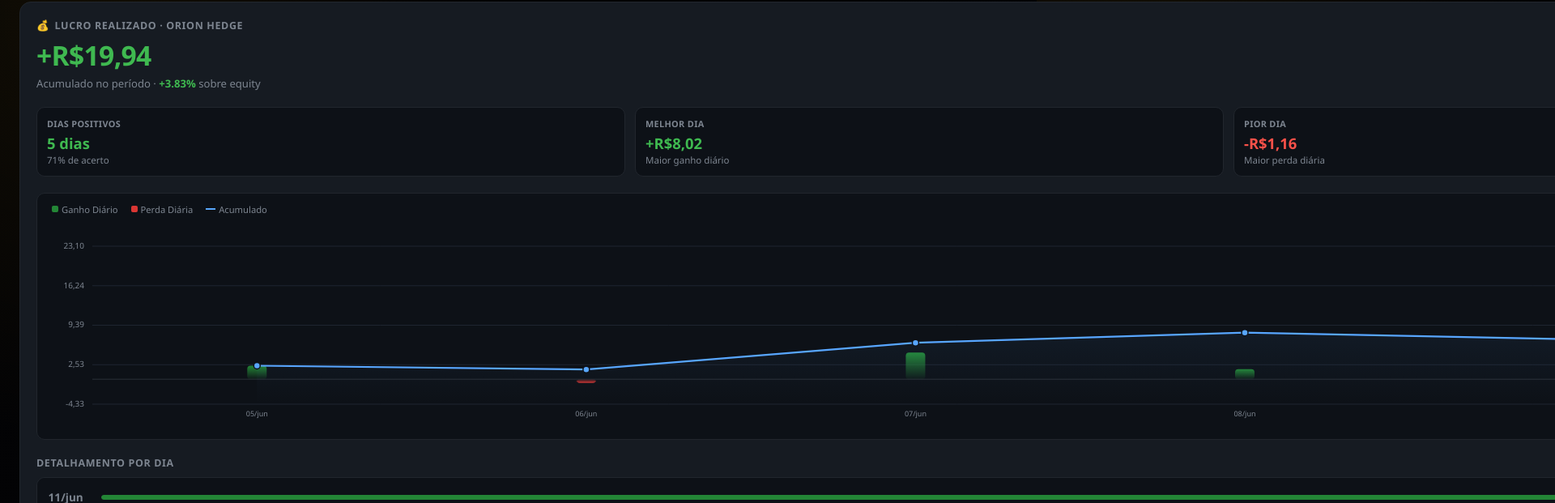
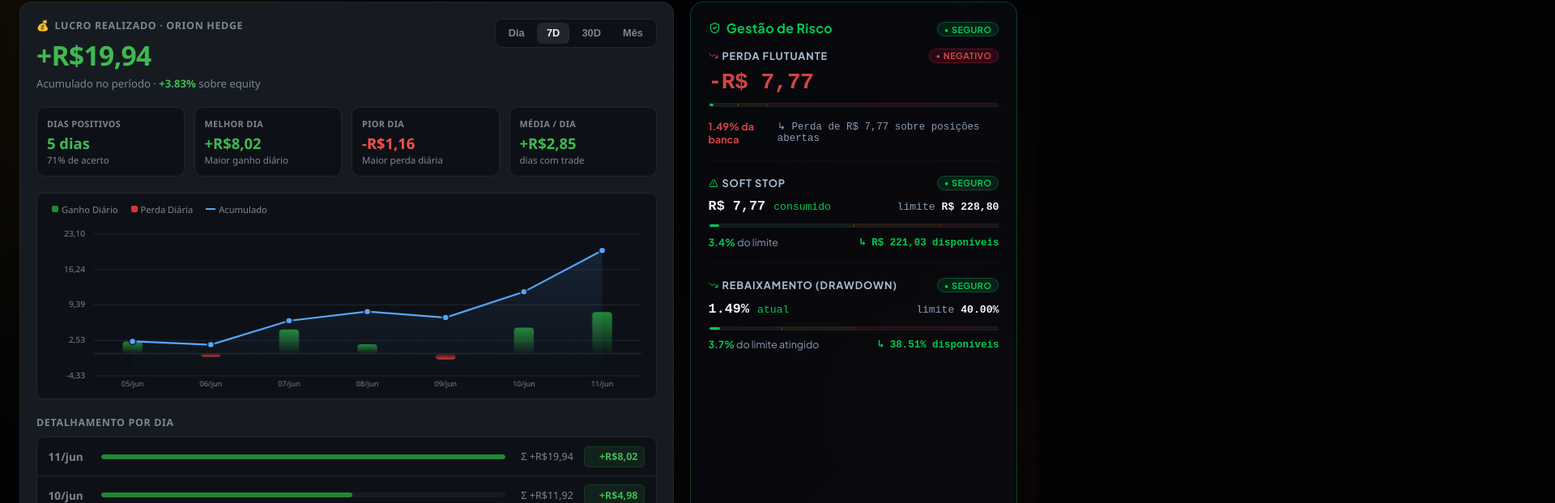
Before and after one commit to tonyrogeness-web/Oriontech, a Next.js app: page / in a window 1280 px wide. Shown: the part 935-1556 px from the top of the page at 81% size, 1920 px wide, since content can reach past the window. Built offline with nearby package versions, Linux system fonts and the light colour scheme; no server answers; the database is empty.

Commit message:
fix: canvas width expansion and positioning issues

```diff
--- a/src/components/Charts.tsx
+++ b/src/components/Charts.tsx
@@ -20,9 +20,9 @@ export default function Charts({ history = [], currencyMode = "BRL", brlRate = 5
   const [hoveredIndex, setHoveredIndex] = useState<number | null>(null);
   const [tooltipPos, setTooltipPos] = useState({ x: 0, y: 0 });
 
-  const containerRef = useRef<HTMLDivElement | null>(null);
+  const chartWrapperRef = useRef<HTMLDivElement | null>(null);
   const canvasRef = useRef<HTMLCanvasElement | null>(null);
-  const [canvasSize, setCanvasSize] = useState({ width: 600, height: 260 });
+  const [canvasSize, setCanvasSize] = useState({ width: 500, height: 210 });
 
   // 1. Safe Date Parser & Formatter
   const parseSafeDate = (dateStr: string) => {
@@ -126,18 +126,20 @@ export default function Charts({ history = [], currencyMode = "BRL", brlRate = 5
   const worstDay = filteredData.length > 0 ? Math.min(...filteredData.map((d) => d.daily)) : 0;
   const averageDailyProfit = tradingDays.length > 0 ? totalAccumulated / tradingDays.length : 0;
 
-  // 7. Track resizing to keep Canvas responsive
+  // 7. Stable Resizing using Wrapper element and Absolute positioning
   useEffect(() => {
-    const container = containerRef.current;
-    if (!container) return;
+    const wrapper = chartWrapperRef.current;
+    if (!wrapper) return;
 
     const observer = new ResizeObserver((entries) => {
       if (!entries || entries.length === 0) return;
       const { width } = entries[0].contentRect;
-      setCanvasSize({ width: Math.max(280, width), height: 260 });
+      // Deduct internal padding (approx 16px) to get raw drawing width
+      const drawWidth = Math.max(260, width - 16);
+      setCanvasSize({ width: drawWidth, height: 210 });
     });
 
-    observer.observe(container);
+    observer.observe(wrapper);
     return () => observer.disconnect();
   }, []);
 
@@ -174,8 +176,6 @@ export default function Charts({ history = [], currencyMode = "BRL", brlRate = 5
     const dpr = window.devicePixelRatio || 1;
     canvas.width = canvasSize.width * dpr;
     canvas.height = canvasSize.height * dpr;
-    canvas.style.width = `${canvasSize.width}px`;
-    canvas.style.height = `${canvasSize.height}px`;
     ctx.scale(dpr, dpr);
 
     const width = canvasSize.width;
@@ -187,9 +187,9 @@ export default function Charts({ history = [], currencyMode = "BRL", brlRate = 5
 
     // Margins
     const padLeft = 60;
-    const padRight = 20;
-    const padTop = 30;
-    const padBottom = 35;
+    const padRight = 10;
+    const padTop = 15;
+    const padBottom = 20;
     const graphWidth = width - padLeft - padRight;
     const graphHeight = height - padTop - padBottom;
 
@@ -367,7 +367,7 @@ export default function Charts({ history = [], currencyMode = "BRL", brlRate = 5
     filteredData.forEach((d, idx) => {
       if (idx % labelInterval === 0 || idx === filteredData.length - 1) {
         const x = getX(idx);
-        ctx.fillText(d.label, x, padTop + graphHeight + 8);
+        ctx.fillText(d.label, x, padTop + graphHeight + 6);
       }
     });
   }, [canvasSize, filteredData, hoveredIndex, currencyMode, brlRate]);
@@ -381,7 +381,7 @@ export default function Charts({ history = [], currencyMode = "BRL", brlRate = 5
     const x = e.clientX - rect.left;
 
     const padLeft = 60;
-    const padRight = 20;
+    const padRight = 10;
     const graphWidth = canvasSize.width - padLeft - padRight;
 
     if (x >= padLeft && x <= canvasSize.width - padRight) {
@@ -428,9 +428,9 @@ export default function Charts({ history = [], currencyMode = "BRL", brlRate = 5
         flexDirection: "column",
         gap: "1.25rem",
         boxSizing: "border-box",
-        width: "100%"
+        width: "100%",
+        overflow: "hidden"
       }}
-      ref={containerRef}
     >
       {/* 1. HEADER ROW */}
       <div style={{ display: "flex", justifyContent: "space-between", alignItems: "flex-start", flexWrap: "wrap", gap: "0.75rem" }}>
@@ -535,42 +535,55 @@ export default function Charts({ history = [], currencyMode = "BRL", brlRate = 5
 
       {/* 3. CANVAS CHART AND TOOLTIP */}
       <div
+        ref={chartWrapperRef}
         style={{
           position: "relative",
           background: "#0d1117",
           border: "1px solid #21262d",
           borderRadius: "10px",
           padding: "0.75rem 0.5rem 0.5rem 0.5rem",
-          overflow: "hidden"
+          overflow: "hidden",
+          width: "100%",
+          boxSizing: "border-box"
         }}
       >
         {/* Legend above */}
         <div style={{ display: "flex", gap: "1rem", fontSize: "0.7rem", color: "#7d8590", marginBottom: "0.5rem", paddingLeft: "10px" }}>
           <span style={{ display: "flex", alignItems: "center", gap: "4px" }}>
-            <span style={{ display: "inline-block", width: "8px", height: "8px", background: "#238636", borderRadius: "2px" }} />
+            <span style={{ inlineSize: "8px", blockSize: "8px", background: "#238636", borderRadius: "2px" }} />
             Ganho Diário
           </span>
           <span style={{ display: "flex", alignItems: "center", gap: "4px" }}>
-            <span style={{ display: "inline-block", width: "8px", height: "8px", background: "#da3633", borderRadius: "2px" }} />
+            <span style={{ inlineSize: "8px", blockSize: "8px", background: "#da3633", borderRadius: "2px" }} />
             Perda Diária
           </span>
           <span style={{ display: "flex", alignItems: "center", gap: "4px" }}>
-            <span style={{ display: "inline-block", width: "12px", height: "2px", background: "#58a6ff" }} />
+            <span style={{ inlineSize: "12px", blockSize: "2px", background: "#58a6ff" }} />
             Acumulado
           </span>
         </div>
 
         {filteredData.length === 0 ? (
-          <div style={{ display: "flex", justifyContent: "center", alignItems: "center", height: "200px", color: "#7d8590", fontSize: "0.85rem" }}>
+          <div style={{ display: "flex", justifyContent: "center", alignItems: "center", height: "210px", color: "#7d8590", fontSize: "0.85rem" }}>
             Nenhum dado disponível no período selecionado.
           </div>
         ) : (
-          <canvas
-            ref={canvasRef}
-            onMouseMove={handleMouseMove}
-            onMouseLeave={handleMouseLeave}
-            style={{ display: "block", cursor: "crosshair" }}
-          />
+          <div style={{ position: "relative", width: "100%", height: "210px", overflow: "hidden" }}>
+            <canvas
+              ref={canvasRef}
+              onMouseMove={handleMouseMove}
+              onMouseLeave={handleMouseLeave}
+              style={{
+                position: "absolute",
+                top: 0,
+                left: 0,
+                width: "100%",
+                height: "100%",
+                display: "block",
+                cursor: "crosshair"
+              }}
+            />
+          </div>
         )}
 
         {/* HTML Floating Tooltip */}
```
